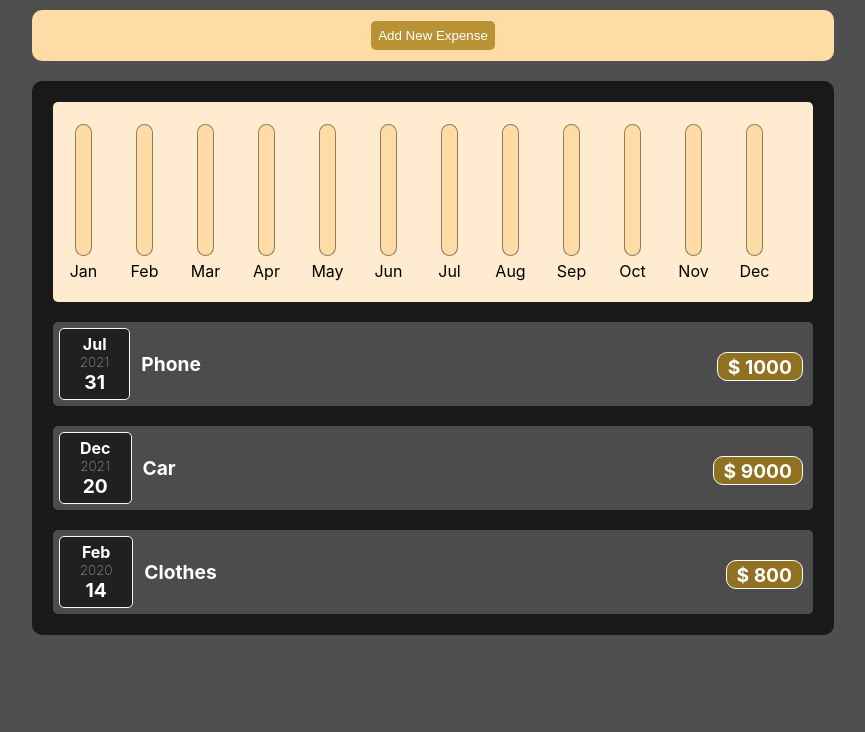
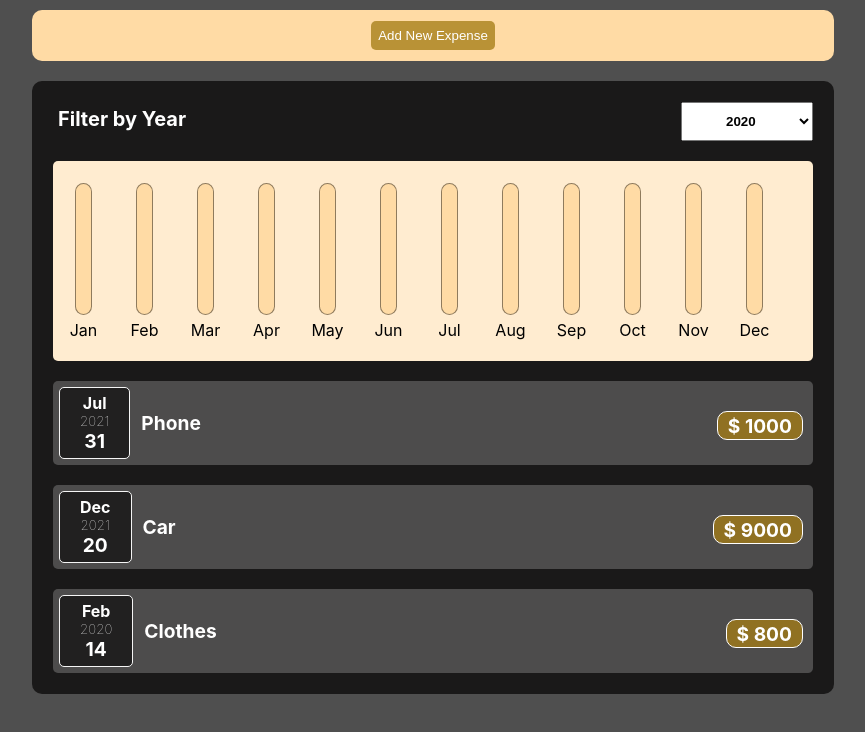
Before and after one commit to BamideleD/expensed-tracker, a React (Create React App) app: page / in a window 1280 px wide. Shown: the top 732 px of the page, without its empty margins (207-1072 px from the left). Built offline with nearby package versions, Linux system fonts and the light colour scheme.

Commit message:
Setting up the UI of the filter

```diff
--- a/src/App.js
+++ b/src/App.js
@@ -114,6 +114,7 @@ const handleSubmit = (event) => {
                         submitDate ={submitDate} />
             <ExpenseTab
                         newExpensed = {fullexpense}
+                        date = {date}
                         />
         </div>
     )
--- a/src/Components/OldExpenses/Chart.js
+++ b/src/Components/OldExpenses/Chart.js
@@ -8,9 +8,24 @@ import styles from './Chart.module.css';
 
 const Chart = (props) => {
     return(
-        <div className= {styles.chart}>
-            {props.dataPoints.map (dataPoint => <ChartBar month = {dataPoint}/>)}
+
+        <div>
+            <div className= {styles.filter}>
+                <b className= {styles.text}> Filter by Year </b>
+
+                <select className={styles.option}>
+                    <option> 2020 </option>
+                    <option> 2021 </option>
+                    <option> 2022 </option>
+                    <option> 2023 </option>
+                </select>
+
+            </div>
+            <div className= {styles.chart}>
+                {props.dataPoints.map (dataPoint => <ChartBar month = {dataPoint.month} key = {dataPoint.key}/>)}
+            </div>
         </div>
+
     )
 }
 
--- a/src/Components/OldExpenses/Chart.module.css
+++ b/src/Components/OldExpenses/Chart.module.css
@@ -3,4 +3,24 @@
     background-color: rgb(255, 236, 208);
     margin: 20px;
     border-radius: 5px;
+    margin-top: 20px;
 }
+
+.filter{
+    margin: 20px;
+    display: flex;
+    justify-content: space-between;
+}
+
+
+.text {
+    color: white;
+    font-size: 20px;
+    margin-left: 5px;
+    margin-top: 5px;
+}
+
+.option{
+    padding: 10px 40px;
+    font-weight: bolder;
+}
--- a/src/Components/OldExpenses/ExpenseTab.js
+++ b/src/Components/OldExpenses/ExpenseTab.js
@@ -12,7 +12,19 @@ const ExpenseTab = (props) => {
    const fullexpense = props.newExpensed
 
 
-   const dataPoints = ['Jan', 'Feb', 'Mar', 'Apr', 'May', 'Jun', 'Jul', 'Aug', 'Sep', 'Oct', 'Nov', 'Dec']
+   const dataPoints = [ {month: 'Jan', key: 1},
+                        {month: 'Feb', key: 2},
+                        {month: 'Mar', key: 3},
+                        {month: 'Apr', key: 4},
+                        {month: 'May', key: 5},
+                        {month: 'Jun', key: 6},
+                        {month: 'Jul', key: 7},
+                        {month: 'Aug', key: 8},
+                        {month: 'Sep', key: 9},
+                        {month: 'Oct', key: 10},
+                        {month: 'Nov', key: 11},
+                        {month: 'Dec', key: 12},
+                           ]
 
 
 
@@ -21,7 +33,7 @@ const ExpenseTab = (props) => {
     return (
         <div className={styles.expenseTab}>
 
-            <Chart dataPoints = {dataPoints}/>
+            <Chart dataPoints = {dataPoints} key = {'i'} date = {props.date} />
 
             {fullexpense.map((e) => {
                 return(
```
